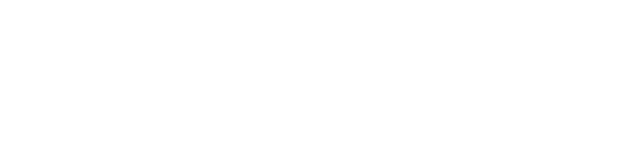
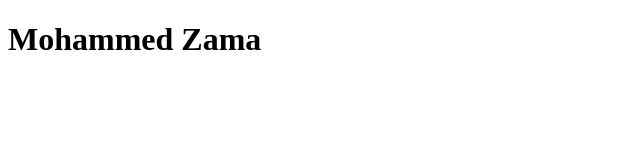
Before and after one commit to mohammedzamakhan/march-batch, a plain HTML site: page index.html in a window 1280 px wide. Shown: the whole page, without its empty margins (0-640 px from the left). Drawn offline with Linux system fonts and the light colour scheme.

Commit message:
Change my name

```diff
--- a/index.html
+++ b/index.html
@@ -5,6 +5,6 @@
     <title>Document</title>
 </head>
 <body>
-
+    <h1>Mohammed Zama</h1>
 </body>
 </html>
```
